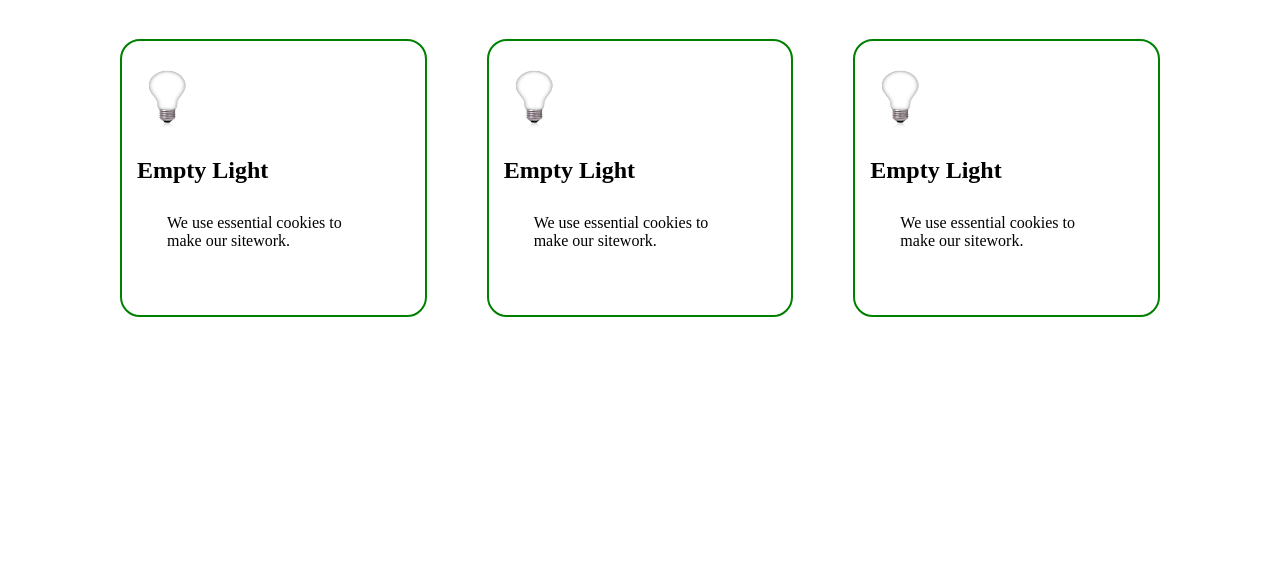
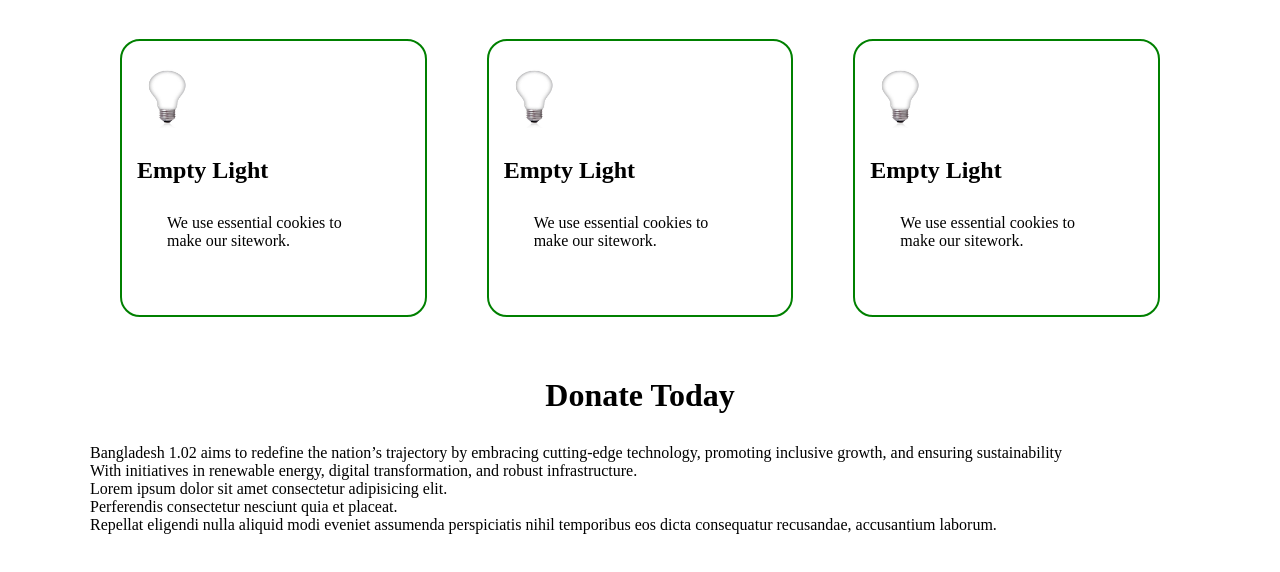
Before and after one commit to hasanali3597/bangladesh, a plain HTML site: page index.html in a window 1280 px wide. Shown: the part 644-1216 px from the top of the page. Before the commit the page ends 1051 px from the top, so only its background shows below. Drawn offline with Linux system fonts and the light colour scheme.

Commit message:
first commit peragaph

```diff
--- a/index.css
+++ b/index.css
@@ -79,3 +79,7 @@ h1{
     display: flex;
 
 }
+.him{
+
+    text-align: center;
+}
--- a/index.html
+++ b/index.html
@@ -46,6 +46,8 @@
 
 </div>
 </div>
+<h1 class="him">Donate Today</h1>
+<p>Bangladesh 1.02 aims to redefine the nation’s trajectory by embracing cutting-edge technology, promoting inclusive growth, and ensuring sustainability <br>With initiatives in renewable energy, digital transformation, and robust infrastructure. <br>Lorem ipsum dolor sit amet consectetur adipisicing elit. <br>Perferendis consectetur nesciunt quia et placeat. <br> Repellat eligendi nulla aliquid modi eveniet assumenda perspiciatis nihil temporibus eos dicta consequatur recusandae, accusantium laborum.</p>
 
 </body>
 </html>
```
